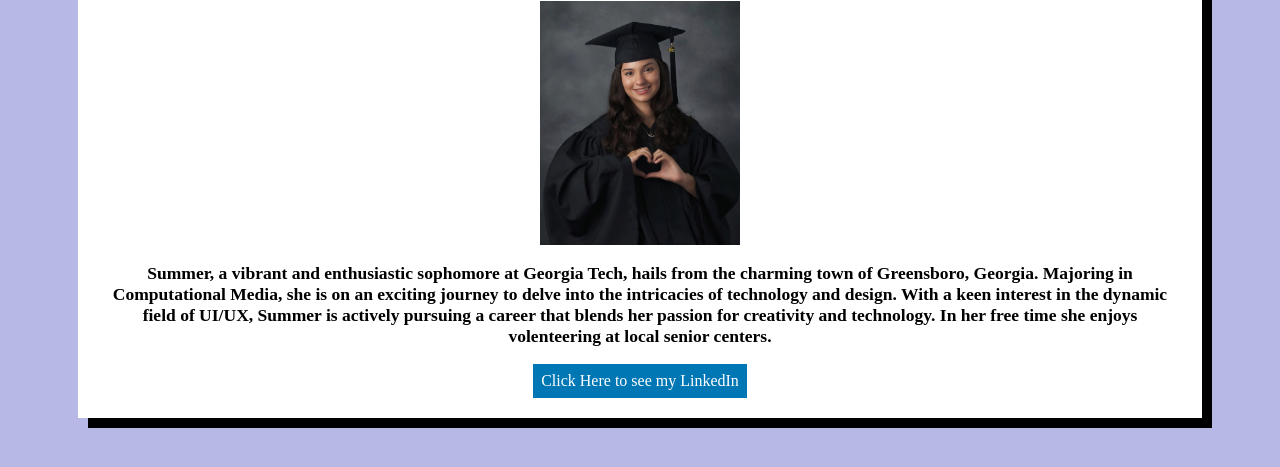
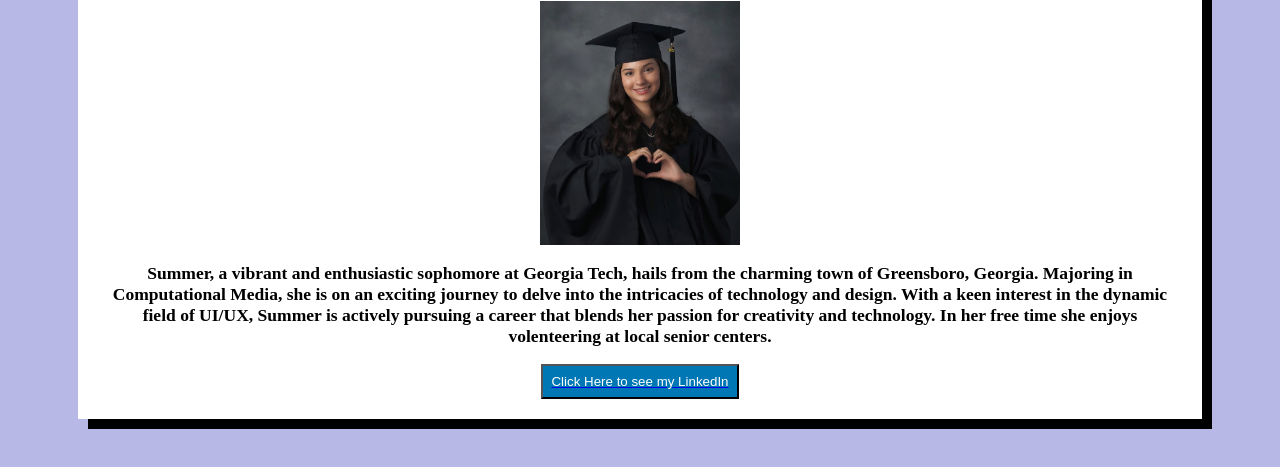
Before and after one commit to summer-abramson/Summer_Abramson_Card, a plain HTML site: page index.html in a window 1280 px wide. Shown: the part 149-616 px from the top of the page. Drawn offline with Linux system fonts and the light colour scheme.

Commit message:
Fixed Button to LinkedIn

```diff
--- a/index.html
+++ b/index.html
@@ -17,8 +17,8 @@
         Summer, a vibrant and enthusiastic sophomore at Georgia Tech, hails from the charming town of Greensboro, Georgia. Majoring in Computational Media, she is on an exciting journey to delve into the intricacies of technology and design. With a keen interest in the dynamic field of UI/UX, Summer is actively pursuing a career that blends her passion for creativity and technology. In her free time she enjoys volenteering at local senior centers.</h3>
 
     </div>
-    <a class="btn" href="www.linkedin.com/in/summer-abramson">
-    Click Here to see my LinkedIn
+    <a class= "btn" href="https://www.linkedin.com/in/summerabramson">
+    <button>Click Here to see my LinkedIn</button>
     </a>
     </div>
 
--- a/style.css
+++ b/style.css
@@ -14,6 +14,7 @@ img{
     margin-top: 70px;
     margin-left: 70px;
     margin-right: 70px;
+
     flex:1;
     box-shadow: 10px 10px;
 }
@@ -31,7 +32,9 @@ img{
     margin-right: 20px;
 }
 
-.btn{
+
+
+button{
     text-decoration: none;
     padding: 0.5rem;
 
@@ -40,9 +43,4 @@ img{
     text-align: center;
     margin-bottom: 20px;
     background-color: #0077b5;
-
-
-
-
-
 }
```
